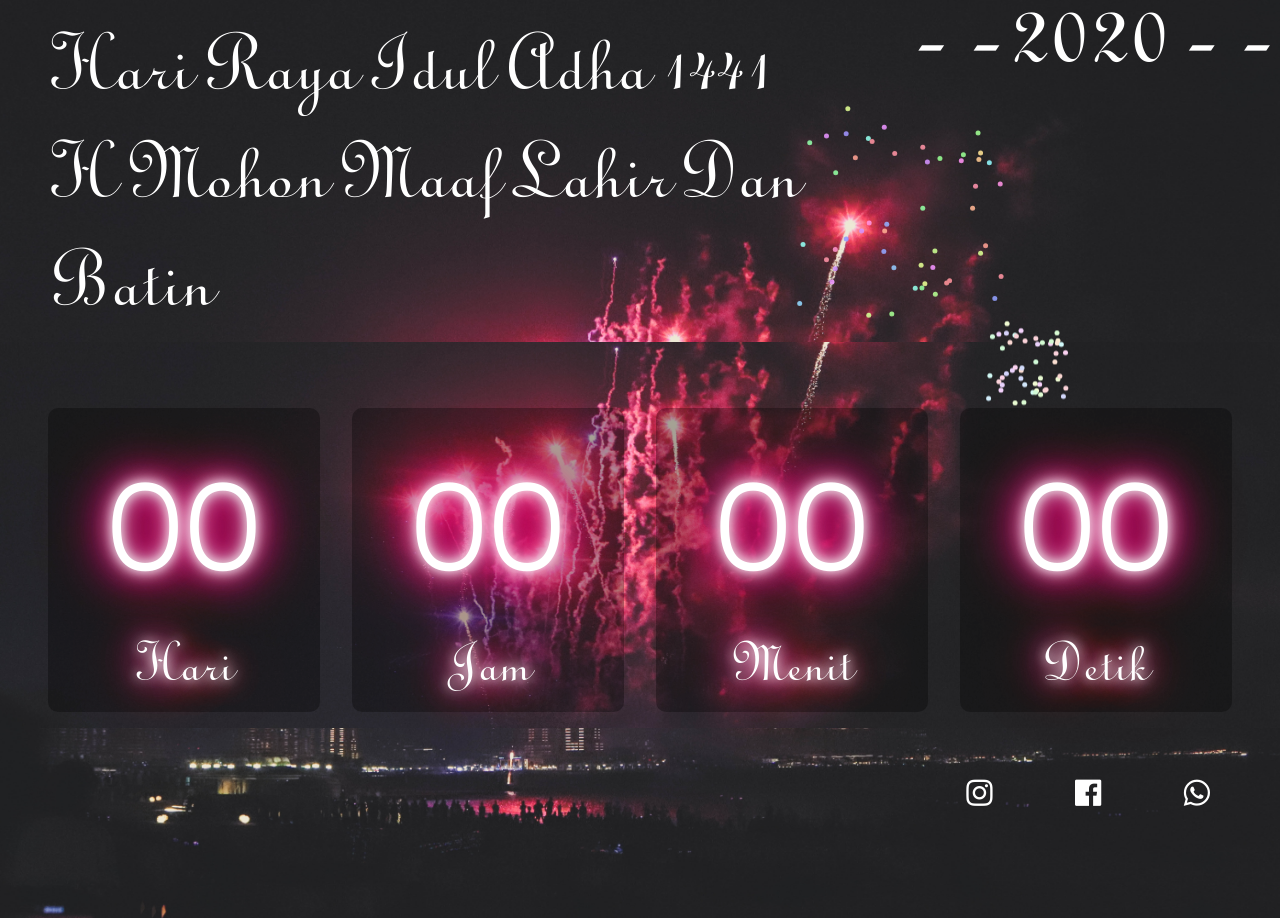
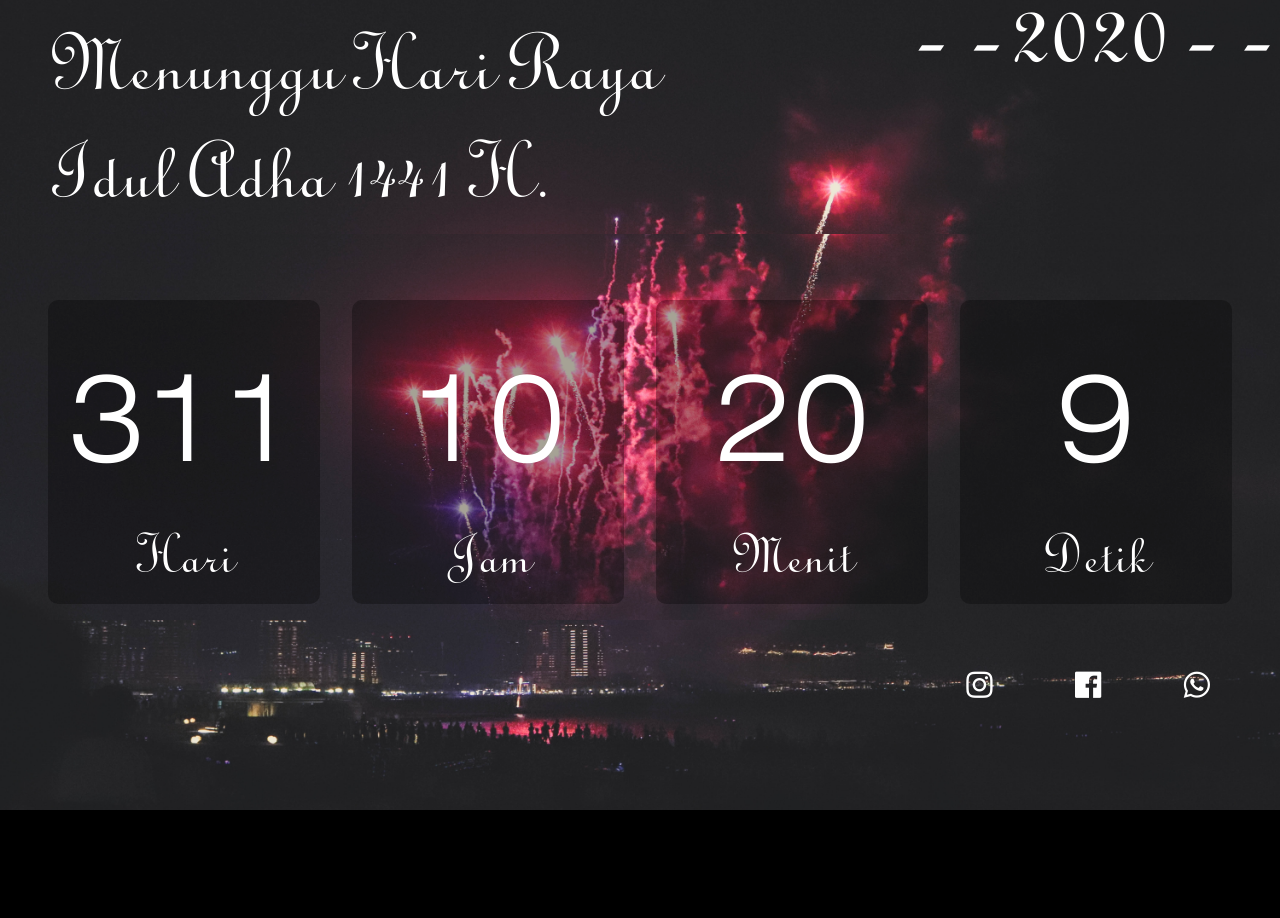
Before and after one commit to riswanardinatahub/lebaran2021, a plain HTML site: page index.html in a window 1280 px wide. After the commit the page ends 810 px from the top, so only its background shows below. Drawn offline with nearby package versions, Linux system fonts and the light colour scheme; files that its build step writes are made by us from their sources.

Commit message:
Update index.html

```diff
--- a/index.html
+++ b/index.html
@@ -148,7 +148,7 @@
         myAudio.play();
 
         // Set the date we're counting down to
-        var countDownDate = new Date("Jul 31, 2020 00:00:00").getTime();
+        var countDownDate = new Date("Jul 31, 2021 00:00:00").getTime();
 
         // Update the count down every 1 second
         var x = setInterval(function () {
```
